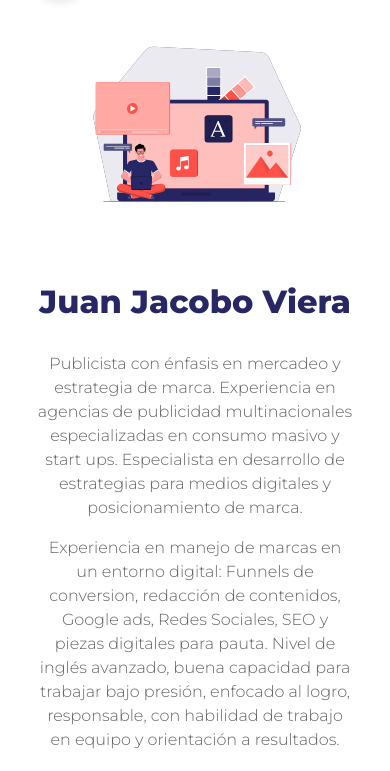
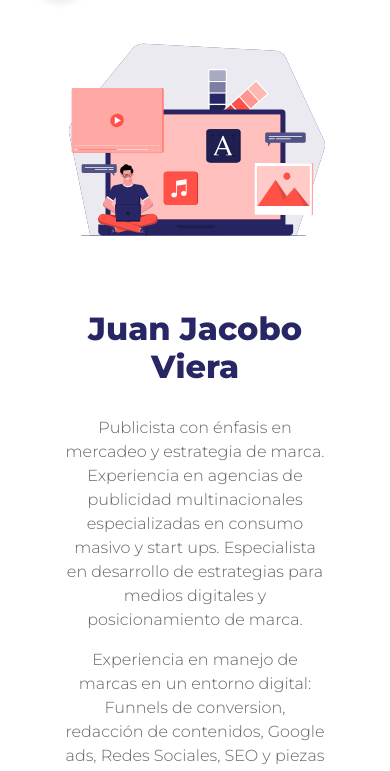
Before and after one commit to juanjacoboviera/Portafolio-con-SASS, a website: page pages/formacion.html in a window 390 px wide. Shown: the part 70-841 px from the top of the page. Drawn offline with nearby package versions, Linux system fonts and the light colour scheme.

Commit message:
Agregar mixinsal home.scss y formacion.scss

```diff
--- a/pages/formacion.html
+++ b/pages/formacion.html
@@ -63,7 +63,7 @@
         </header>
 
         <main>
-            <section class="seccion2 seccion2-fondoWhite">
+            <section class="seccion2-formacion">
                 <div class="seccion2-img seccion2-img-modificacion">
                     <img src="../imagenes/Multimedia.svg" alt="diseñador web" width="500px" height="500px">
                 </div>
--- a/scss/_formacion.scss
+++ b/scss/_formacion.scss
@@ -1,15 +1,17 @@
 main {
-  .seccion2-fondoWhite {
-    background-color: #fff;
-    padding-top: 0;
-    height: auto;
-  }
-
-  .seccion2 {
+  .seccion2-formacion {
+    @include grilla1($colorFondo, $paddingTop, auto);
     .seccion2-textos-modificacion {
       padding-top: 0%;
       padding-bottom: 20px;
       padding-right: 15%;
+    }
+    .seccion2-img {
+      display: flex;
+      flex-direction: column;
+      flex-wrap: wrap;
+      justify-content: center;
+      align-content: center;
     }
   }
   .tabla {
@@ -19,7 +21,9 @@ main {
   }
 
   @media screen and (min-width: 768px) and (max-width: 900px) {
-    .seccion2 {
+    .seccion2-formacion {
+      grid-template-columns: 1fr;
+      height: auto;
       padding-right: 0;
 
       .seccion2-img-modificacion {
@@ -35,9 +39,7 @@ main {
       }
 
       .seccion2-textos-modificacion {
-        padding-top: 0%;
-        padding-bottom: 20px;
-        padding-right: 0;
+        padding: 0px 30px 20px 30px;
 
         h2 {
           padding-top: 0;
@@ -46,16 +48,31 @@ main {
     }
   }
   @media screen and (min-width: 320px) and (max-width: 767px) {
-    .seccion2 {
+    .seccion2-formacion {
+      grid-template-columns: 1fr;
+      height: auto;
+
       .seccion2-img-modificacion img {
-        height: 90%;
-        width: 90%;
+        height: 100%;
+        width: 100%;
         padding-top: 0;
       }
 
+      .seccion2-textos {
+        text-align: center;
+        padding-right: 0;
+      }
+
+      .seccion2-textos h2 {
+        text-align: center;
+      }
+
+      .seccion2-textos p {
+        padding: 0 5%;
+      }
+
       .seccion2-textos-modificacion {
-        padding-top: 0;
-        padding-right: 0;
+        padding: 0px 30px 0 30px;
       }
     }
 
--- a/scss/_global.scss
+++ b/scss/_global.scss
@@ -118,10 +118,10 @@ body {
 
 /* Mixins */
 
-@mixin grilla1($color: "") {
+@mixin grilla1($color, $padding, $altura) {
   display: grid;
   grid-template-columns: 1fr 1fr;
-  padding: 20px;
-  height: 550px;
+  padding: $padding;
+  height: $altura;
   background-color: $color;
 }
--- a/scss/_home.scss
+++ b/scss/_home.scss
@@ -44,20 +44,7 @@ main {
   }
 
   .seccion2 {
-    display: grid;
-    grid-template-columns: 1fr 1fr;
-    padding: 20px;
-    height: 550px;
-    background-color: #f1f5f8;
-    /*
-            align-items: center;
-            justify-items: center;
-            */
-
-    .seccion2-fondoWhite {
-      background-color: #fff;
-      padding-top: 0;
-    }
+    @include grilla1($colorFondo2, $paddingGlobal, 550px);
 
     .seccion2-textos {
       display: flex;
--- a/scss/_variables.scss
+++ b/scss/_variables.scss
@@ -1,3 +1,5 @@
 $colorTitulos: #282766;
 $colorFondo: #fff;
 $colorFondo2: #f1f5f8;
+$paddingTop: 0px 20px 20px 20px;
+$paddingGlobal: 20px;
```
Also changed, not shown: css/styles.css.
